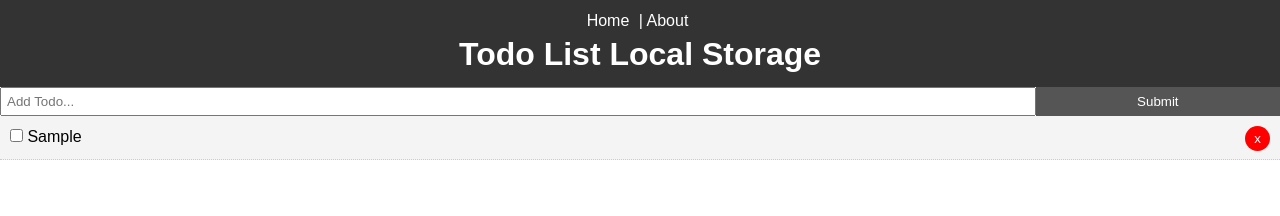
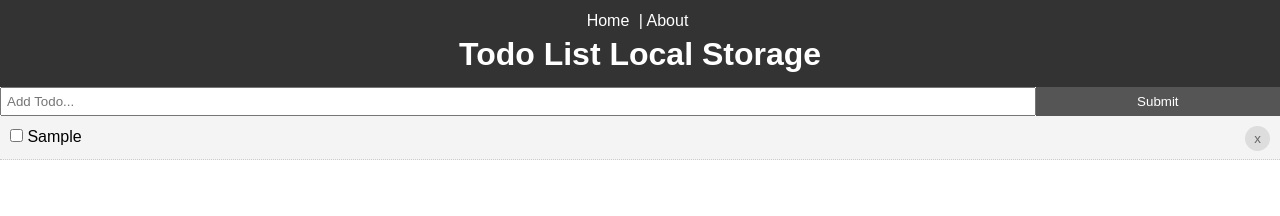
Before and after one commit to nkoster/vue-todo-local, a Vue app: page /#/ in a window 1280 px wide. Both pictures are taken after typing "Sample" into the empty fields and a click on the input "Submit". Shown: the top 216 px of the page. Built offline with nearby package versions, Linux system fonts and the light colour scheme; the HTML template or start-up script is replaced by a standard one.

Commit message:
Save todos, layout

```diff
--- a/src/components/TodoItem.vue
+++ b/src/components/TodoItem.vue
@@ -1,7 +1,10 @@
 <template>
     <div class="todo-item" v-bind:class="{'is-complete':todo.completed}">
         <p>
-            <input type="checkbox" :value="todo.title" :checked="todo.completed" v-on:change="markComplete">
+            <input type="checkbox"
+             :value="todo.title"
+             :checked="todo.completed"
+             v-on:change="markComplete">
             {{todo.title}}
             <button class="del" @click="$emit('del-todo', todo.id)">x</button>
         </p>
@@ -14,7 +17,8 @@ export default {
     props: ['todo'],
     methods: {
         markComplete() {
-            this.todo.completed = !this.todo.completed
+            this.todo.completed = !this.todo.completed;
+            this.$emit('save-todos')
         }
     }
 }
@@ -30,8 +34,8 @@ export default {
         text-decoration: line-through;
     }
     .del {
-        background: #ff0000;
-        color: #fff;
+        background: #ddd;
+        color: #666;
         border: none;
         padding: 5px 9px;
         border-radius: 50%;
```
